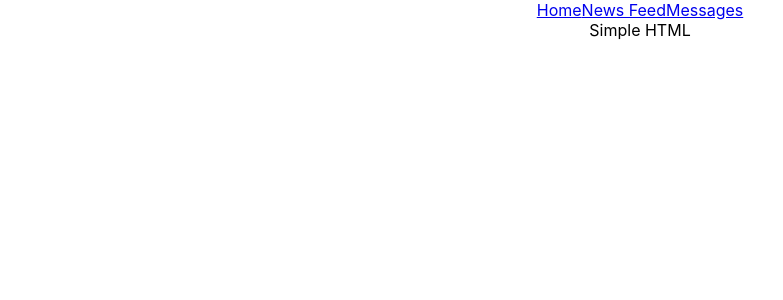
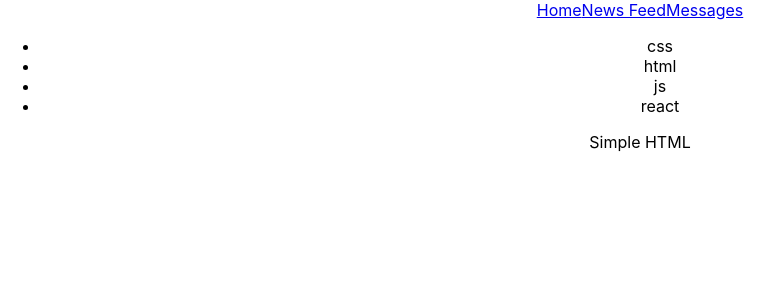
Before and after one commit to KRaKeNS-B/react-samurai-1, a React (Create React App) app: page / in a window 1280 px wide. Shown: the top 300 px of the page, without its empty margins (0-783 px from the left). Built offline with nearby package versions, Linux system fonts and the light colour scheme.

Commit message:
lesson 10

```diff
--- a/src/App.js
+++ b/src/App.js
@@ -1,24 +1,17 @@
 import React from 'react';
-import logo from './logo.svg';
+// import logo from './logo.svg';
 import './App.css';
+import Header from './components/Header'
+import Technologies from './components/Technologies'
 
 const App = () => {
   return (
     <div className="App">
       <Header />
+      <Technologies />
       Simple HTML
     </div>
   );
 }
 
-const Header = () => {
-  return (
-    <div>
-      <a href='#'>Home</a>
-      <a href='#'>News Feed</a>
-      <a href='#'>Messages</a>
-    </div>
-  )
-}
-
 export default App;
--- /dev/null
+++ b/src/components/Header.js
@@ -0,0 +1,13 @@
+import React from 'react'
+
+const Header = () => {
+  return (
+    <div>
+      <a href='#'>Home</a>
+      <a href='#'>News Feed</a>
+      <a href='#'>Messages</a>
+    </div>
+  )
+}
+
+export default Header
--- /dev/null
+++ b/src/components/Technologies.js
@@ -0,0 +1,16 @@
+import React from 'react'
+
+const Technologies = () => {
+  return (
+    <div>
+      <ul>
+        <li>css</li>
+        <li>html</li>
+        <li>js</li>
+        <li>react</li>
+      </ul>
+    </div>
+  )
+}
+
+export default Technologies
```
